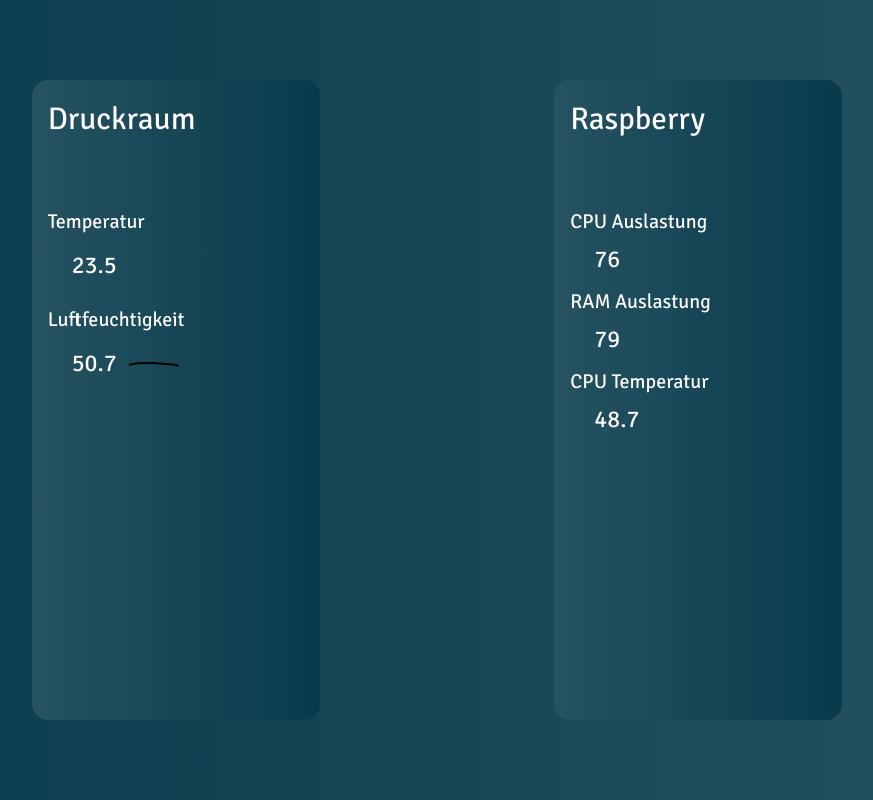
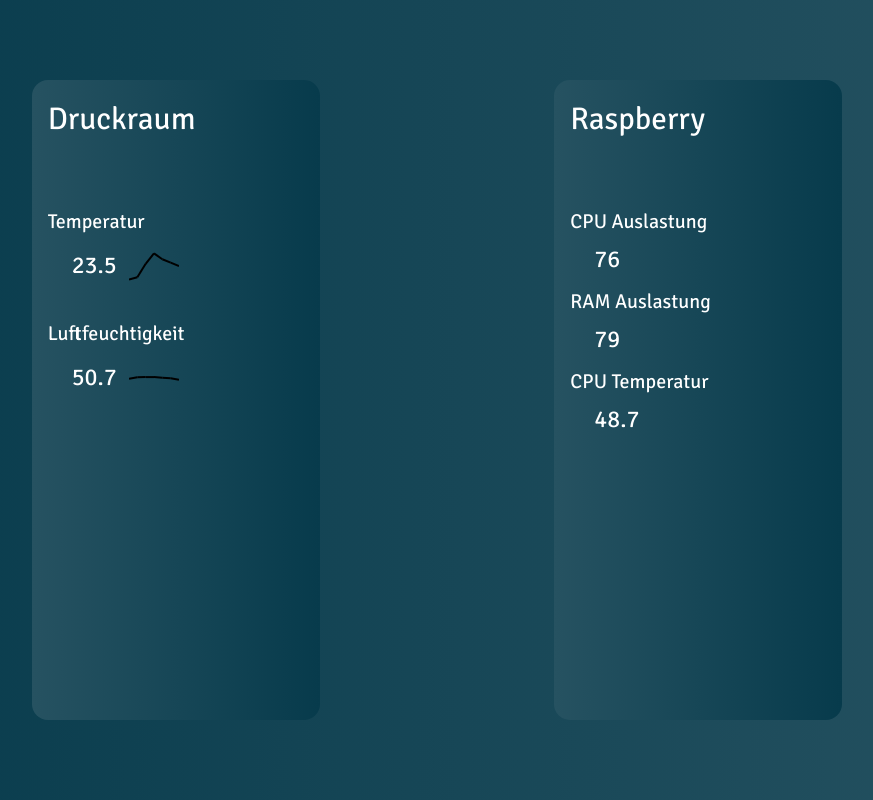
Before and after one commit to kev5655/threeDPrintingDisplayer, a React (Create React App) app in the folder front-end/: page / in a window 1280 px wide. Shown: the whole page, without its empty margins (203-1076 px from the left). Built offline with nearby package versions, Linux system fonts and the light colour scheme.

Commit message:
added SimpleGraph.tsx to firstTitle of Databox.tsx. Closes #11

```diff
--- a/front-end/src/components/cards/Databox.tsx
+++ b/front-end/src/components/cards/Databox.tsx
@@ -20,7 +20,10 @@
             <h1 className="pb-16">{title}</h1>
             <div className="pb-6">
                 <p>{firstTitle}</p>
-                <p className="text-2xl pt-3 pl-6">{firstData}</p>
+                <div className="flex gap-3">
+                    <p className="text-2xl pt-3 pl-6">{firstData}</p>
+                    <SimpleGraph x={50} y={50} data={[21.5, 23.8, 37.3, 47.8, 41.9, 38.5, 35.0]}/>
+                </div>
             </div>
             <div>
                 <p>{secondTitle}</p>
--- a/front-end/src/components/graph/SimpleGraph.tsx
+++ b/front-end/src/components/graph/SimpleGraph.tsx
@@ -18,7 +18,7 @@
     const y_data_offset = y_middle - y_average
 
     return (
-        <svg>
+        <svg width={x} height={y}>
             {/*Helper Lines*/}
             {/*<line x1={0} x2={x} y1={y_offset} y2={y_offset} style={{stroke: "red"}}></line>*/}
             {/*<line x1={0} x2={0} y1={0} y2={y} style={{stroke: "pink"}}></line>*/}
```
